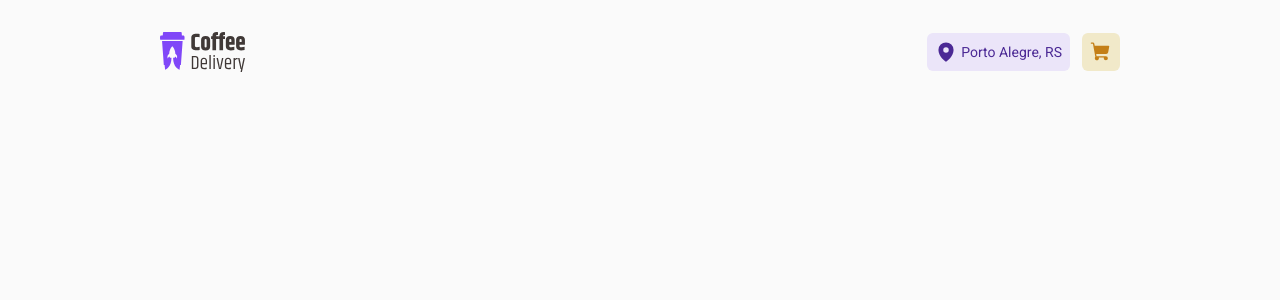
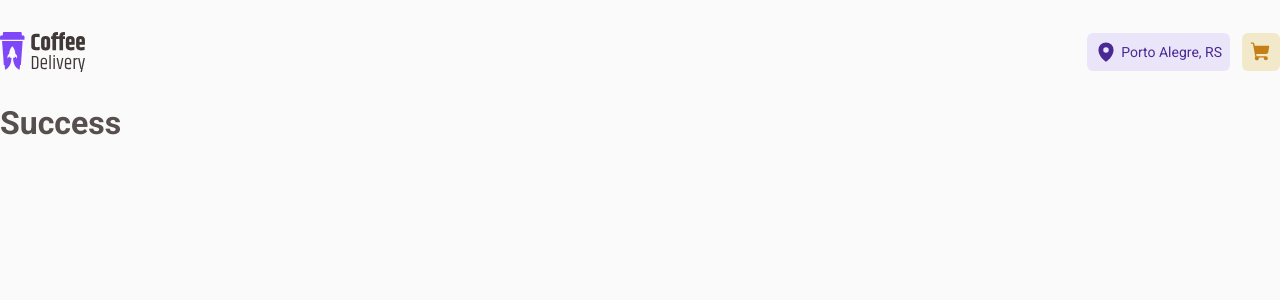
Before and after one commit to gabrielvbauer/coffee-delivery, a React (Vite) app: page /success in a window 1280 px wide. Shown: the top 300 px of the page. Built offline with nearby package versions, Linux system fonts and the light colour scheme.

Commit message:
feat: header component and routes

```diff
--- a/package.json
+++ b/package.json
@@ -13,6 +13,7 @@
     "phosphor-react": "^1.4.1",
     "react": "^18.2.0",
     "react-dom": "^18.2.0",
+    "react-router-dom": "^6.7.0",
     "styled-components": "^5.3.6"
   },
   "devDependencies": {
--- a/src/App.tsx
+++ b/src/App.tsx
@@ -1,13 +1,15 @@
 import { ThemeProvider } from 'styled-components'
 import { defaultTheme } from './styles/themes/default'
 import { GlobalStyle } from './styles/global'
-
-import { Home } from './pages/Home'
+import { Router } from './Router'
+import { BrowserRouter } from 'react-router-dom'
 
 function App() {
   return (
     <ThemeProvider theme={defaultTheme}>
-      <Home />
+      <BrowserRouter>
+        <Router />
+      </BrowserRouter>
       <GlobalStyle />
     </ThemeProvider>
   )
--- /dev/null
+++ b/src/Layouts/DefaultLayout/index.tsx
@@ -0,0 +1,12 @@
+import { LayoutContainer } from './styles'
+import { Header } from '../../components/Header'
+import { Outlet } from 'react-router-dom'
+
+export function DefaultLayout() {
+  return (
+    <LayoutContainer>
+      <Header />
+      <Outlet />
+    </LayoutContainer>
+  )
+}
--- /dev/null
+++ b/src/Layouts/DefaultLayout/styles.ts
@@ -0,0 +1,6 @@
+import styled from 'styled-components'
+
+export const LayoutContainer = styled.div`
+  max-width: 1440px;
+  margin: 0 auto;
+`
--- /dev/null
+++ b/src/Router.tsx
@@ -0,0 +1,18 @@
+import { Route } from 'react-router'
+import { Routes } from 'react-router-dom'
+import { DefaultLayout } from './Layouts/DefaultLayout'
+import { Checkout } from './pages/Checkout'
+import { Home } from './pages/Home'
+import { Success } from './pages/Success'
+
+export function Router() {
+  return (
+    <Routes>
+      <Route path="/" element={<DefaultLayout />}>
+        <Route path="/" element={<Home />} />
+        <Route path="/checkout" element={<Checkout />} />
+        <Route path="/success" element={<Success />} />
+      </Route>
+    </Routes>
+  )
+}
--- /dev/null
+++ b/src/components/Header/index.tsx
@@ -0,0 +1,21 @@
+import { MapPin, ShoppingCart } from 'phosphor-react'
+import { HeaderContainer, Location, ShoppingCartButton } from './styles'
+
+import logo from '../../assets/logo.svg'
+
+export function Header() {
+  return (
+    <HeaderContainer>
+      <img src={logo} alt="" />
+      <nav>
+        <Location>
+          <MapPin weight="fill" size={22} />
+          Porto Alegre, RS
+        </Location>
+        <ShoppingCartButton>
+          <ShoppingCart weight="fill" size={22} />
+        </ShoppingCartButton>
+      </nav>
+    </HeaderContainer>
+  )
+}
--- /dev/null
+++ b/src/components/Header/styles.ts
@@ -0,0 +1,43 @@
+import styled from 'styled-components'
+
+export const HeaderContainer = styled.header`
+  padding: 32px 0;
+
+  display: flex;
+  flex: 1;
+  align-items: center;
+  justify-content: space-between;
+
+  nav {
+    display: flex;
+    gap: 12px;
+  }
+`
+
+export const Location = styled.div`
+  display: flex;
+  align-items: center;
+  gap: 4px;
+
+  padding: 8px;
+  border-radius: 6px;
+  font-size: 0.875rem;
+
+  background-color: ${(props) => props.theme['purple-300']};
+  color: ${(props) => props.theme['purple-700']};
+`
+
+export const ShoppingCartButton = styled.button`
+  display: flex;
+  align-items: center;
+  justify-content: center;
+
+  padding: 8px;
+  border: 0;
+  border-radius: 6px;
+  font-size: 0.875rem;
+
+  cursor: pointer;
+  background-color: ${(props) => props.theme['yellow-300']};
+  color: ${(props) => props.theme['yellow-700']};
+`
--- /dev/null
+++ b/src/pages/Checkout/index.tsx
@@ -0,0 +1,3 @@
+export function Checkout() {
+  return <h1>Checkout</h1>
+}
--- a/src/pages/Home/index.tsx
+++ b/src/pages/Home/index.tsx
@@ -1,22 +1,5 @@
-import { HeaderContainer, Location, ShoppingCartButton } from './styles'
-
-import { MapPin, ShoppingCart } from 'phosphor-react'
-
-import logo from '../../assets/logo.svg'
-
 export function Home() {
   return (
-    <HeaderContainer>
-      <img src={logo} alt="" />
-      <nav>
-        <Location>
-          <MapPin weight="fill" size={22} />
-          Porto Alegre, RS
-        </Location>
-        <ShoppingCartButton>
-          <ShoppingCart weight="fill" size={22} />
-        </ShoppingCartButton>
-      </nav>
-    </HeaderContainer>
+    <h1>Home</h1>
   )
 }
--- a/src/pages/Home/styles.ts
+++ /dev/null
@@ -1,45 +0,0 @@
-import styled from 'styled-components'
-
-export const HeaderContainer = styled.header`
-  max-width: 1440px;
-  margin: 0 auto;
-  padding: 32px 160px;
-
-  display: flex;
-  flex: 1;
-  align-items: center;
-  justify-content: space-between;
-
-  nav {
-    display: flex;
-    gap: 12px;
-  }
-`
-
-export const Location = styled.div`
-  display: flex;
-  align-items: center;
-  gap: 4px;
-
-  padding: 8px;
-  border-radius: 6px;
-  font-size: 0.875rem;
-
-  background-color: ${(props) => props.theme['purple-300']};
-  color: ${(props) => props.theme['purple-700']};
-`
-
-export const ShoppingCartButton = styled.button`
-  display: flex;
-  align-items: center;
-  justify-content: center;
-
-  padding: 8px;
-  border: 0;
-  border-radius: 6px;
-  font-size: 0.875rem;
-
-  cursor: pointer;
-  background-color: ${(props) => props.theme['yellow-300']};
-  color: ${(props) => props.theme['yellow-700']};
-`
--- /dev/null
+++ b/src/pages/Success/index.tsx
@@ -0,0 +1,3 @@
+export function Success() {
+  return <h1>Success</h1>
+}
```
Also changed, not shown: 1 other file (tests, documents, lock files or other folders).
